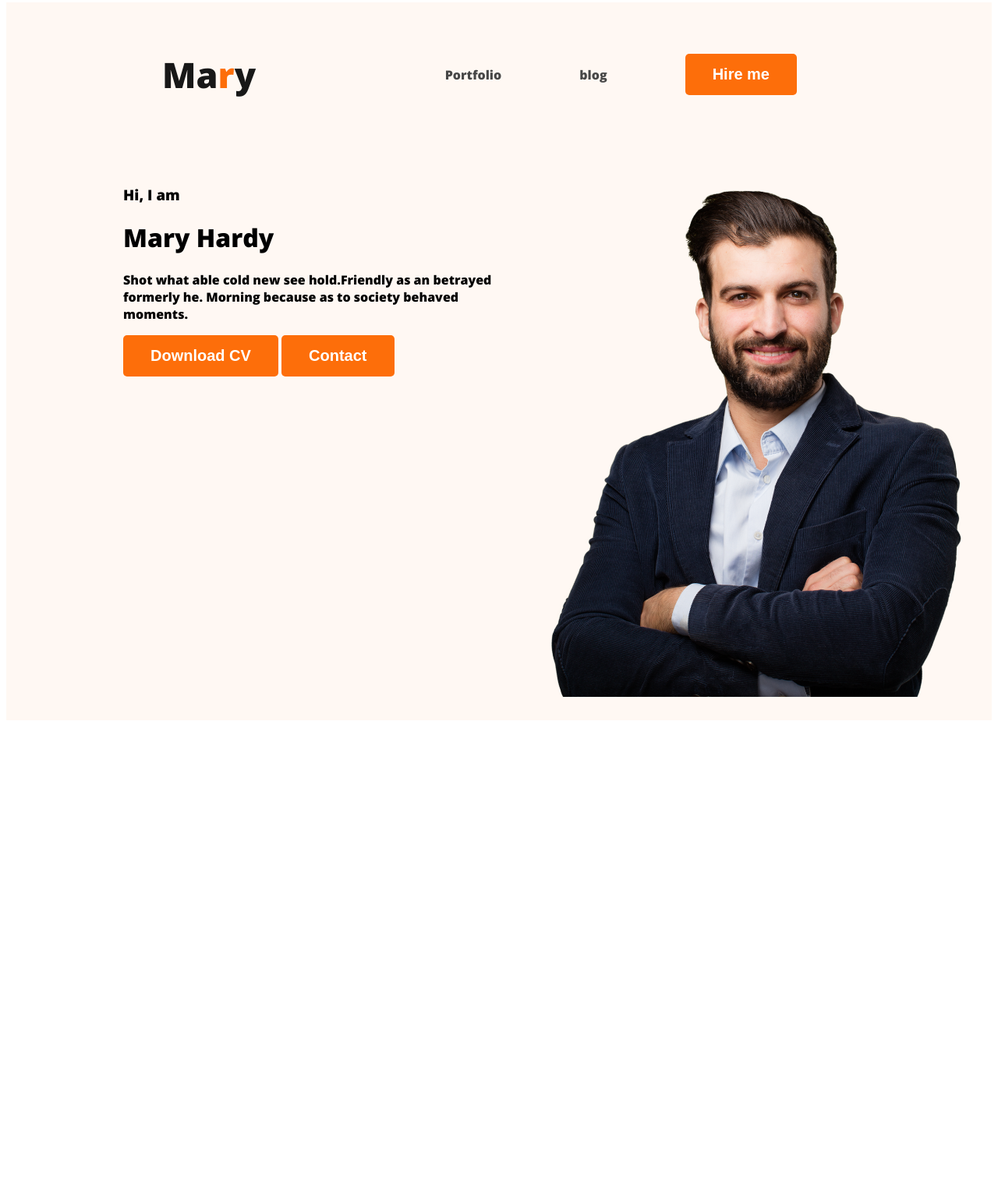
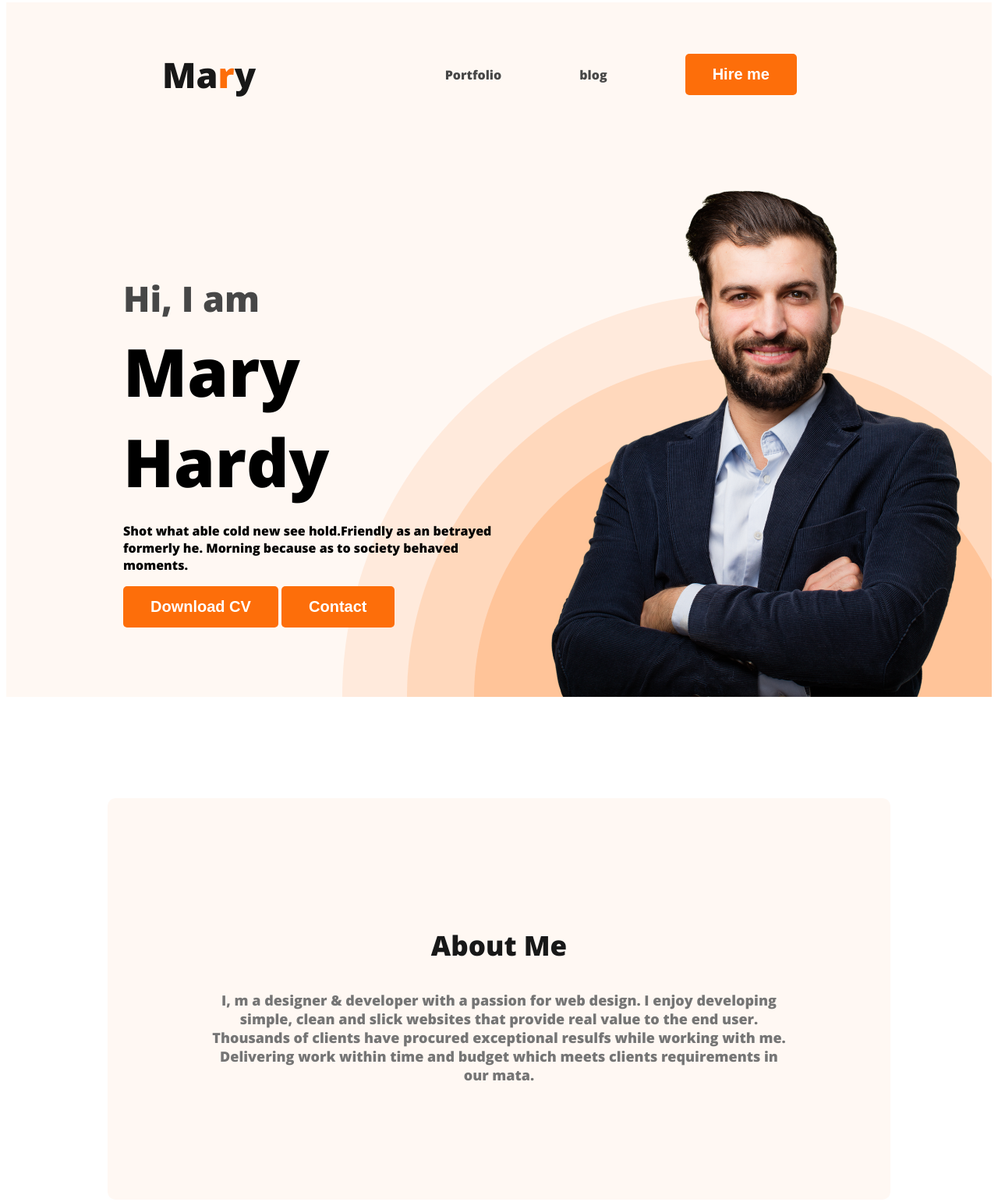
Before and after one commit to MoinulHossainsaqib/web-developre-portfolio-2, a plain HTML site: page index.html in a window 1280 px wide. Shown: the part 5-1547 px from the top of the page at 78% size. Before the commit the page ends 937 px from the top, so only its background shows below. Drawn offline with nearby package versions, Linux system fonts and the light colour scheme.

Commit message:
about section created

```diff
--- a/index.html
+++ b/index.html
@@ -29,17 +29,28 @@
         </nav>
 
         <div class="banner">
+
             <div class="banner-contant">
 
                 <h3 class="banner-greeting">Hi, I  am</h3>
                 <h1 class="banner-title">Mary Hardy</h1>
-                <p>Shot what able cold new see hold.Friendly as an betrayed formerly he. Morning because as to society behaved moments.</p>
+                <p class="banner-descreption">Shot what able cold new see hold.Friendly as an betrayed formerly he. Morning because as to society behaved moments.</p>
                 <button class="btn-primary">Download CV</button>
                 <button class="btn-primary">Contact</button>
 
             </div>
 
             <img class="profile-pic" src="images/hardy.png" alt="">
+
+        </div>
+    </header>
+
+    <main>
+        <section class="about">
+            <h3 class="section-title">About Me</h3>
+            <p class="section-description">
+                I, m a designer & developer with a passion for web design. I enjoy developing simple, clean and slick websites that provide real value to the end user. Thousands of clients have procured exceptional resulfs while working with me. Delivering work within time and budget which meets clients requirements in our mata.
+            </p>
 
 
 
@@ -49,19 +60,9 @@
 
 
 
-        </div>
 
 
-
-
-
-
-
-
-    </header>
-
-    <main>
-
+        </section>
     </main>
 
     <footer>
--- a/styles/portfolio2.css
+++ b/styles/portfolio2.css
@@ -15,7 +15,21 @@ body {
     color: #FFF;
     font-size: 20px;
     font-weight: 700;
-    padding: 15px 35px ;
+    padding: 15px 35px;
+}
+
+.section-title {
+    color: #181818;
+    text-align: center;
+    font-size: 35px;
+    font-weight: 700;
+}
+
+.section-description {
+    color: #757575;
+    text-align: center;
+    font-size: 18px;
+
 }
 
 /* nav related styles */
@@ -23,7 +37,7 @@ body {
 nav {
     display: flex;
     justify-content: space-between;
-    align-items: center ;
+    align-items: center;
     margin: 0 200px;
 }
 
@@ -51,15 +65,51 @@ nav a {
 
 /* header related styles */
 
-.header{
+.header {
     background: #FFF8F3;
+    background-image: url('../images/header_bg.png');
+    background-repeat: no-repeat;
+    background-position: bottom right;
 }
 
-.banner{
-    padding: 30px 30px 30px 150px;
+.banner {
+    padding: 30px 30px 0px 150px;
     display: flex;
+    align-items: center;
+    justify-content: space-between;
 }
 
-.banner .prfile-pic{
+.banner-contant {
+    max-width: 500px;
+}
+
+.banner .prfile-pic {
     width: 500px;
 }
+
+.banner-greeting {
+    font-size: 45px;
+    color: #474747;
+    margin-bottom: 0px;
+}
+
+.banner-title {
+    font-size: 85px;
+    font-weight: 700;
+    margin-top: 5px;
+    margin-bottom: 20px;
+
+}
+
+/* main section styles */
+
+
+
+/* about section style */
+
+.about {
+    padding: 130px;
+    border-radius: 10px;
+    background: #FFF8F3;
+    margin: 130px;
+}
```
